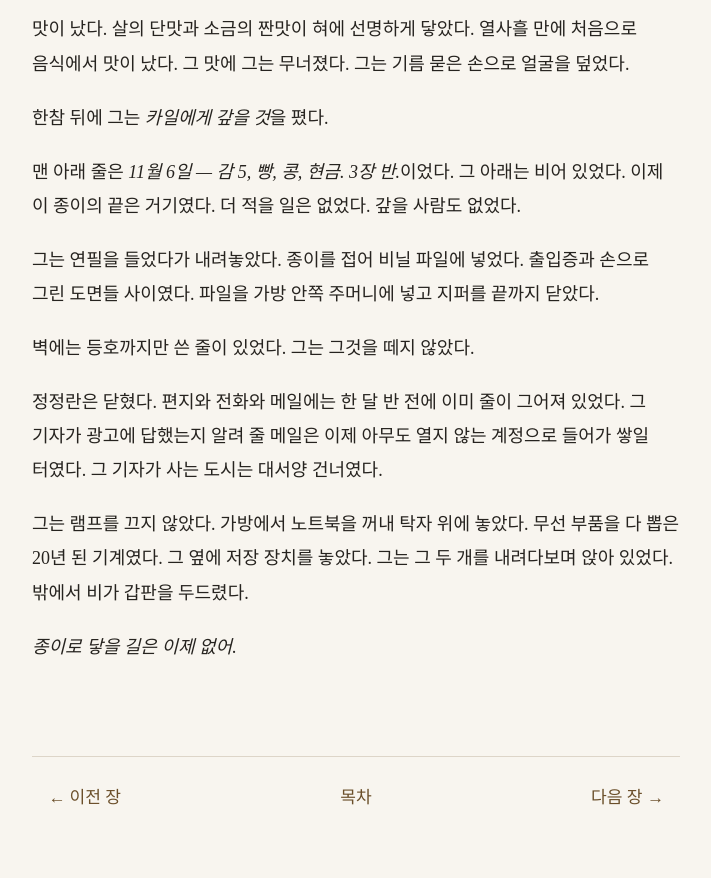
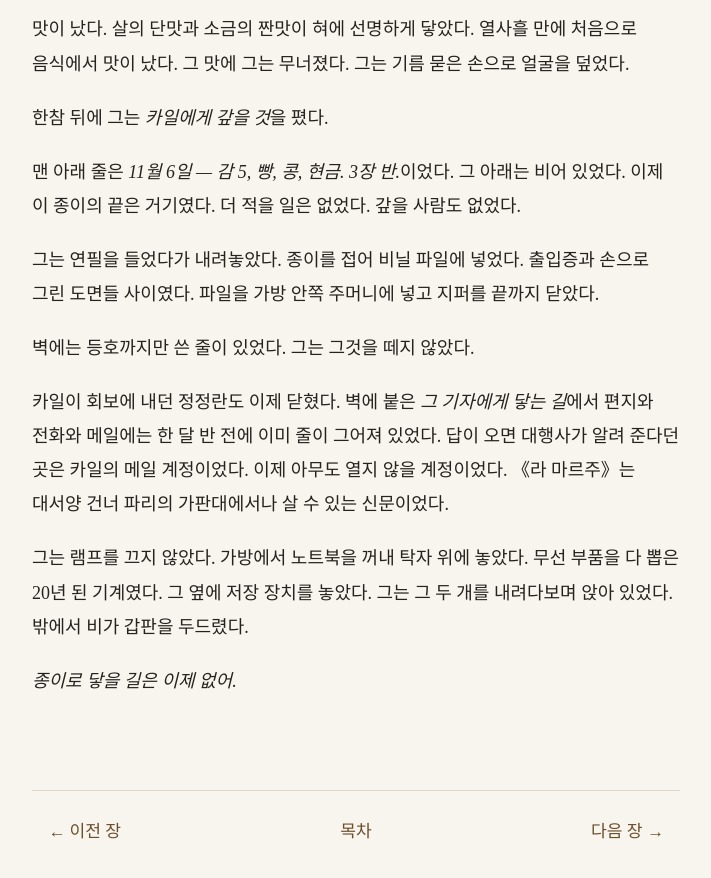
Before and after one commit to kangkkang/writer_s1_public, a Jekyll site: the page built from vol1/022.md, in a window 1280 px wide and 900 px high, scrolled down 16346 px. Shown: the top 878 px of the window, without its empty margins (284-995 px from the left). Built offline with Jekyll 4.4.1, drawn with Linux system fonts in a browser that asks for light colours; our own code applies the rules of GitHub Pages for plain Markdown files.

Commit message:
Update from https://github.com/kangkkang/writer_s1/commit/a01bebe0b049f9ca602b2914dd739a2de207c1e2

```diff
--- a/vol1/022.md
+++ b/vol1/022.md
@@ -376,7 +376,7 @@
 
 벽에는 등호까지만 쓴 줄이 있었다. 그는 그것을 떼지 않았다.
 
-정정란은 닫혔다. 편지와 전화와 메일에는 한 달 반 전에 이미 줄이 그어져 있었다. 그 기자가 광고에 답했는지 알려 줄 메일은 이제 아무도 열지 않는 계정으로 들어가 쌓일 터였다. 그 기자가 사는 도시는 대서양 건너였다.
+카일이 회보에 내던 정정란도 이제 닫혔다. 벽에 붙은 *그 기자에게 닿는 길*에서 편지와 전화와 메일에는 한 달 반 전에 이미 줄이 그어져 있었다. 답이 오면 대행사가 알려 준다던 곳은 카일의 메일 계정이었다. 이제 아무도 열지 않을 계정이었다. 《라 마르주》는 대서양 건너 파리의 가판대에서나 살 수 있는 신문이었다.
 
 그는 램프를 끄지 않았다. 가방에서 노트북을 꺼내 탁자 위에 놓았다. 무선 부품을 다 뽑은 20년 된 기계였다. 그 옆에 저장 장치를 놓았다. 그는 그 두 개를 내려다보며 앉아 있었다. 밖에서 비가 갑판을 두드렸다.
 
```
